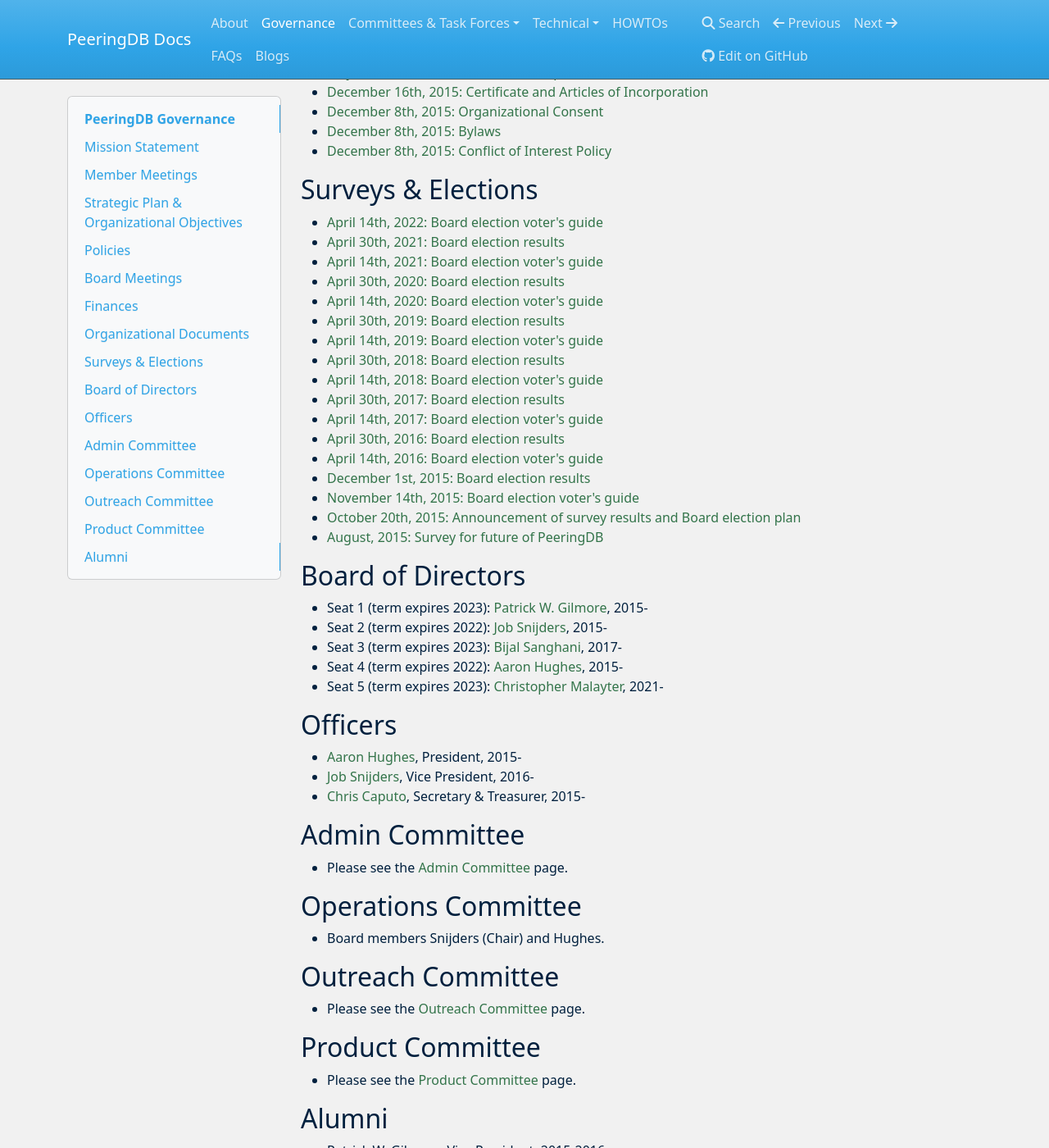
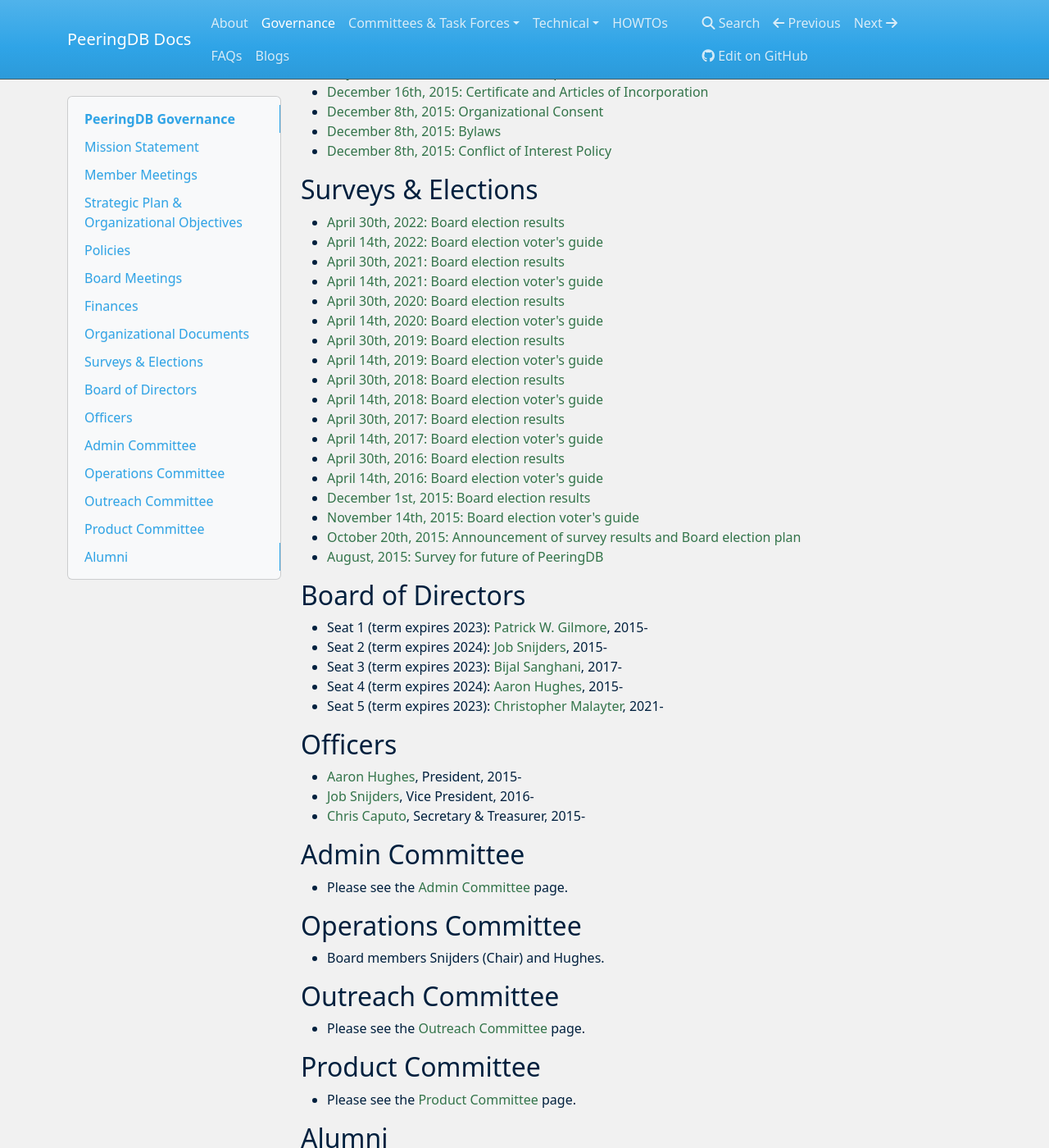
Before and after one commit to peeringdb/docs, an MkDocs documentation site: the page built from docs/gov.md, in a window 1280 px wide and 1400 px high, scrolled down 1720 px. Shown: the whole window at 82% size. Built offline with MkDocs 1.6.1, drawn with Linux system fonts in a browser that asks for light colours; nearby versions of some CDN libraries.

Commit message:
Board election results.

```diff
--- a/docs/gov.md
+++ b/docs/gov.md
@@ -77,6 +77,7 @@
 
 ## Surveys & Elections
 
+- [April 30th, 2022: Board election results](gov/misc/2022-04-30_Comprehensive_Poll_Results.pdf)
 - [April 14th, 2022: Board election voter's guide](gov/misc/2022-04-14_election.html)
 - [April 30th, 2021: Board election results](gov/misc/2021-04-30_Comprehensive_Poll_Results.pdf)
 - [April 14th, 2021: Board election voter's guide](gov/misc/2021-04-14_election.html)
@@ -98,9 +99,9 @@
 ## Board of Directors
 
 - Seat 1 (term expires 2023): [Patrick W. Gilmore](mailto:patrick@peeringdb.com), 2015-
-- Seat 2 (term expires 2022): [Job Snijders](mailto:job@peeringdb.com), 2015-
+- Seat 2 (term expires 2024): [Job Snijders](mailto:job@peeringdb.com), 2015-
 - Seat 3 (term expires 2023): [Bijal Sanghani](mailto:bijal@peeringdb.com), 2017-
-- Seat 4 (term expires 2022): [Aaron Hughes](mailto:aaronh@peeringdb.com), 2015-
+- Seat 4 (term expires 2024): [Aaron Hughes](mailto:aaronh@peeringdb.com), 2015-
 - Seat 5 (term expires 2023): [Christopher Malayter](mailto:mustang@peeringdb.com), 2021-
 
 ## Officers
```
Also changed, not shown: 1 other file.
